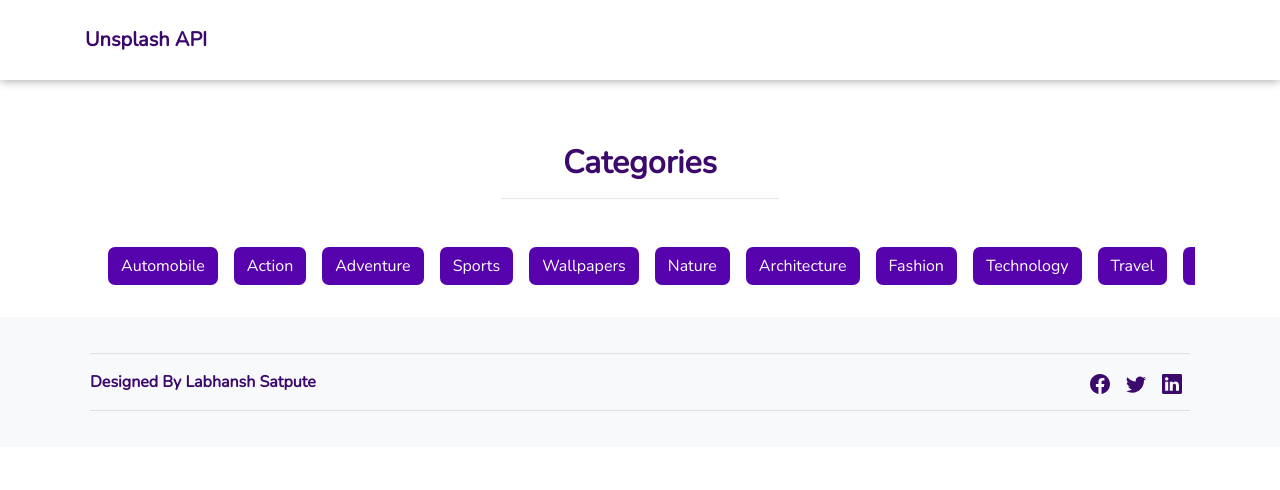
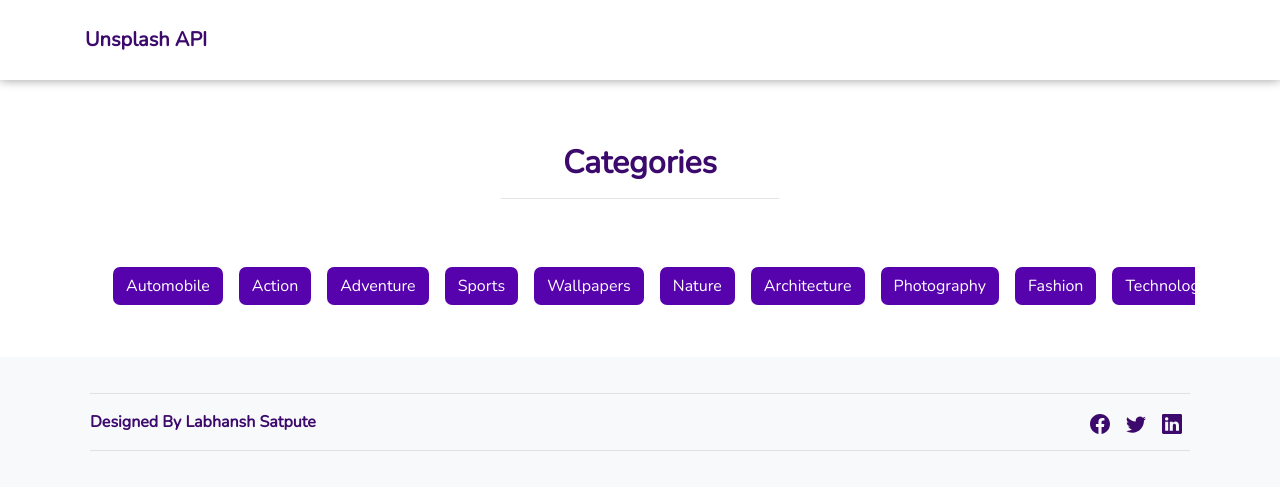
Before and after one commit to labhanshsatpute/unsplash-reactjs-04, a React (Create React App) app: page /categories in a window 1280 px wide. Shown: the top 490 px of the page. Built offline with nearby package versions, Linux system fonts and the light colour scheme.

Commit message:
Ui Changes

```diff
--- a/package.json
+++ b/package.json
@@ -8,8 +8,10 @@
     "@testing-library/user-event": "^12.6.2",
     "aos": "^3.0.0-beta.6",
     "bootstrap": "^4.6.0",
+    "jquery": "^3.5.1",
     "react": "^17.0.1",
     "react-dom": "^17.0.1",
+    "react-owl-carousel": "^2.3.3",
     "react-router-dom": "^5.2.0",
     "react-scripts": "4.0.1",
     "reactjs-popup": "^2.0.4",
--- a/src/CategorySection.jsx
+++ b/src/CategorySection.jsx
@@ -99,7 +99,7 @@
                         <h2 className="font-weight-bold text-center text-color-01">Categories</h2>
                         <hr className="w-25 mx-auto"/>
                         <br/>
-                        <div className="container-fluid category-card-slider d-flex">
+                        <div className="container-fluid category-card-slider card-body d-flex">
                             <button className="btn d-inline-block m-2" onClick={ ()=> this.SearchCategory('Automobile')}>Automobile</button>
                             <button className="btn d-inline-block m-2" onClick={ ()=> this.SearchCategory('Action')}>Action</button>
                             <button className="btn d-inline-block m-2" onClick={ ()=> this.SearchCategory('Adventure')}>Adventure</button>
@@ -107,6 +107,7 @@
                             <button className="btn d-inline-block m-2" onClick={ ()=> this.SearchCategory('Wallpapers')}>Wallpapers</button>
                             <button className="btn d-inline-block m-2" onClick={ ()=> this.SearchCategory('Nature')}>Nature</button>
                             <button className="btn d-inline-block m-2" onClick={ ()=> this.SearchCategory('Architecture')}>Architecture</button>
+                            <button className="btn d-inline-block m-2" onClick={ ()=> this.SearchCategory('Photography')}>Photography</button>
                             <button className="btn d-inline-block m-2" onClick={ ()=> this.SearchCategory('Fashion')}>Fashion</button>
                             <button className="btn d-inline-block m-2" onClick={ ()=> this.SearchCategory('Technology')}>Technology</button>
                             <button className="btn d-inline-block m-2" onClick={ ()=> this.SearchCategory('Travel')}>Travel</button>
--- a/src/HomeSection.jsx
+++ b/src/HomeSection.jsx
@@ -117,7 +117,7 @@
                             </form>
                         </div>
                     </div>
-                    <svg xmlns="http://www.w3.org/2000/svg" viewBox="0 0 1440 250"><path fill="#5603ad" fill-opacity="1" d="M0,64L26.7,58.7C53.3,53,107,43,160,42.7C213.3,43,267,53,320,80C373.3,107,427,149,480,138.7C533.3,128,587,64,640,64C693.3,64,747,128,800,154.7C853.3,181,907,171,960,144C1013.3,117,1067,75,1120,74.7C1173.3,75,1227,117,1280,122.7C1333.3,128,1387,96,1413,80L1440,64L1440,320L1413.3,320C1386.7,320,1333,320,1280,320C1226.7,320,1173,320,1120,320C1066.7,320,1013,320,960,320C906.7,320,853,320,800,320C746.7,320,693,320,640,320C586.7,320,533,320,480,320C426.7,320,373,320,320,320C266.7,320,213,320,160,320C106.7,320,53,320,27,320L0,320Z"></path></svg>
+                    <svg xmlns="http://www.w3.org/2000/svg" viewBox="0 0 1440 250"><path fill="#3c096c" fill-opacity="1" d="M0,64L26.7,58.7C53.3,53,107,43,160,42.7C213.3,43,267,53,320,80C373.3,107,427,149,480,138.7C533.3,128,587,64,640,64C693.3,64,747,128,800,154.7C853.3,181,907,171,960,144C1013.3,117,1067,75,1120,74.7C1173.3,75,1227,117,1280,122.7C1333.3,128,1387,96,1413,80L1440,64L1440,320L1413.3,320C1386.7,320,1333,320,1280,320C1226.7,320,1173,320,1120,320C1066.7,320,1013,320,960,320C906.7,320,853,320,800,320C746.7,320,693,320,640,320C586.7,320,533,320,480,320C426.7,320,373,320,320,320C266.7,320,213,320,160,320C106.7,320,53,320,27,320L0,320Z"></path></svg>
                     <br/>
                 </section>
                 {/* Search Image Section (End) */}
--- a/src/index.css
+++ b/src/index.css
@@ -150,24 +150,19 @@
 
 /* Categories Section */
 div.category-card-slider {
-  background-image: linear-gradient(to right ,rgba(255,255,255,0.9) ,rgba(0,0,0,0) ,rgba(255,255,255,0.9) );
   overflow-x: scroll;
   width: 100%;
   height: auto;
 }
-/* width */
-::-webkit-scrollbar {
-  width: 10px;
+div.category-card-slider::-webkit-scrollbar {
+  width: 3px;
+  height: 10px;
 }
-
-/* Track */
-::-webkit-scrollbar-track {
+div.category-card-slider::-webkit-scrollbar-track {
   background: #f1f1f1;
 }
-
-/* Handle */
-::-webkit-scrollbar-thumb {
-  background: #888;
+div.category-card-slider::-webkit-scrollbar-thumb {
+  background: #888f;
 }
 /* Footer */
 footer#footer {
```
Also changed, not shown: 2 other files (tests, documents, lock files or other folders).
